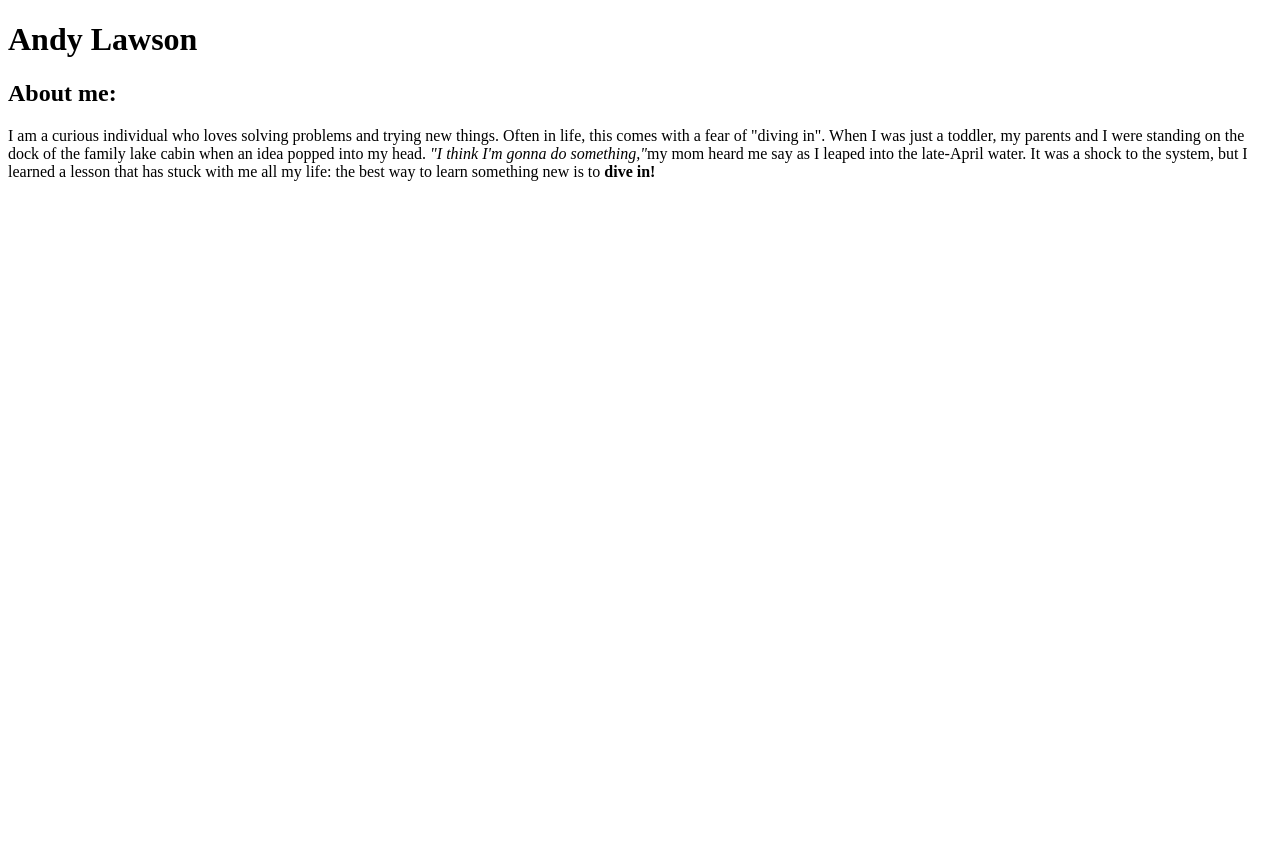
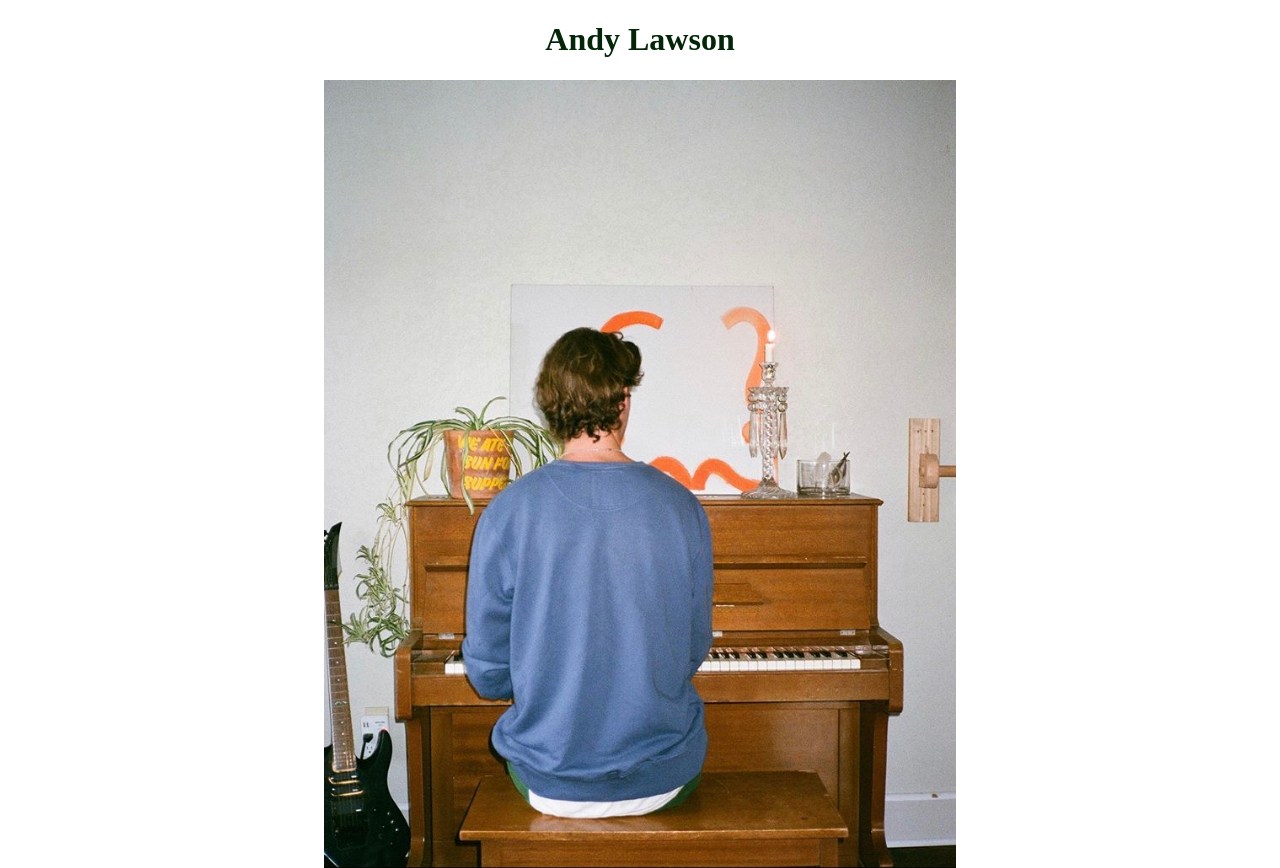
Before and after one commit to andyL89/portfolio-landing-page, a plain HTML site: page index.html in a window 1280 px wide. Shown: the top 868 px of the page. Before the commit the page ends 800 px from the top, so only its background shows below. Drawn offline with Linux system fonts and the light colour scheme.

Commit message:
add and center piano image

```diff
--- a/css/styles.css
+++ b/css/styles.css
@@ -0,0 +1,25 @@
+h1 {
+  color: rgb(2, 38, 7);
+  text-align: center;
+}
+
+h2 {
+  font-style: italic;
+  text-align: center;
+}
+
+p {
+  font-family: sans-serif;
+}
+
+ul {
+  font-size: 20px;
+  line-height: 30px;
+}
+
+.center {
+  display: block;
+  margin-left: auto;
+  margin-right: auto;
+  width: 50%;
+}
--- a/index.html
+++ b/index.html
@@ -6,6 +6,7 @@
 </head>
 <body>
   <h1>Andy Lawson</h1>
+  <img src="img/piano.jpg" alt="a picture of myself at the piano" class="center">
   <h2>About me:</h2>
     <p>I am a curious individual who loves solving problems and trying new things. Often in life, this comes with a fear of "diving in". When I was just a toddler, my parents and I were standing on the dock of the family lake cabin when an idea popped into my head. <em>"I think I'm gonna do something,"</em>my mom heard me say as I leaped into the late-April water. It was a shock to the system, but I learned a lesson that has stuck with me all my life: the best way to learn something new is to <strong>dive in!</strong></p>
 
```
